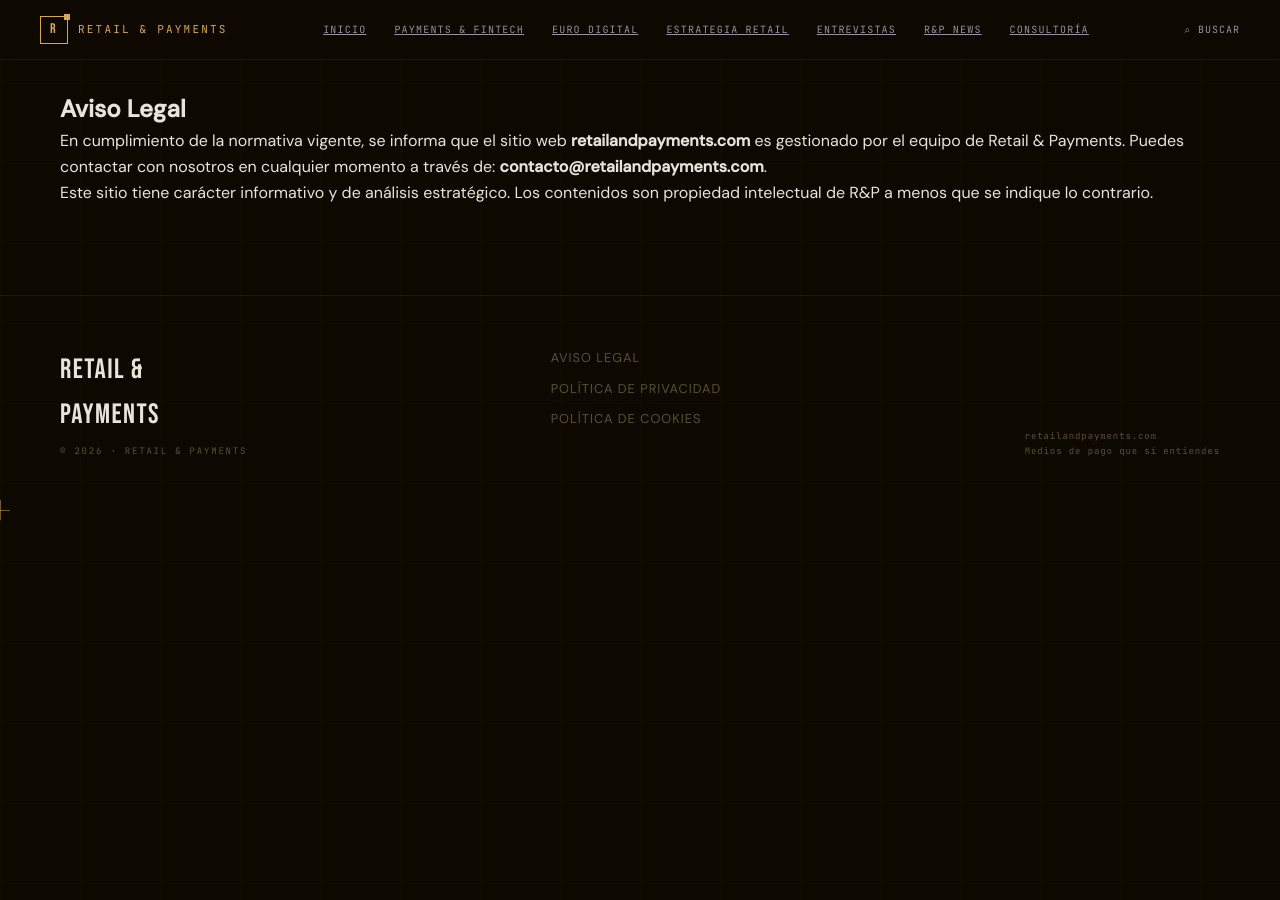
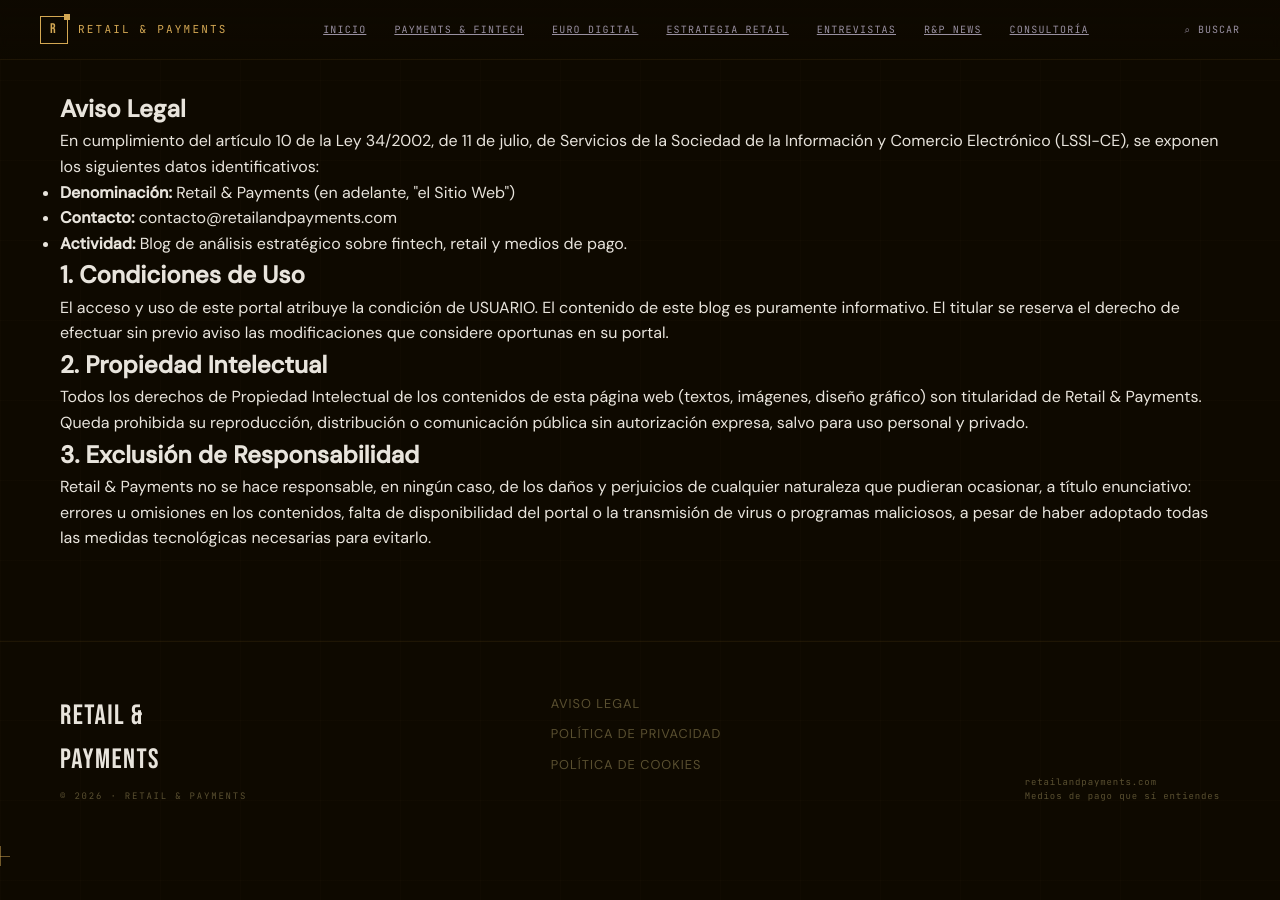
Before and after one commit to marcmonf/retailandpayments, a Jekyll site: the page built from legal/aviso-legal.html, in a window 1280 px wide. Built offline with Jekyll 4.4.1, drawn with Linux system fonts in a browser that asks for light colours.

Commit message:
Update aviso-legal.html

```diff
--- a/legal/aviso-legal.html
+++ b/legal/aviso-legal.html
@@ -4,6 +4,20 @@
 ---
 <article class="blog-section page-in">
   <h1>Aviso Legal</h1>
-  <p>En cumplimiento de la normativa vigente, se informa que el sitio web <strong>retailandpayments.com</strong> es gestionado por el equipo de Retail & Payments. Puedes contactar con nosotros en cualquier momento a través de: <strong>contacto@retailandpayments.com</strong>.</p>
-  <p>Este sitio tiene carácter informativo y de análisis estratégico. Los contenidos son propiedad intelectual de R&P a menos que se indique lo contrario.</p>
+  <p>En cumplimiento del artículo 10 de la Ley 34/2002, de 11 de julio, de Servicios de la Sociedad de la Información y Comercio Electrónico (LSSI-CE), se exponen los siguientes datos identificativos:</p>
+
+  <ul>
+    <li><strong>Denominación:</strong> Retail & Payments (en adelante, "el Sitio Web")</li>
+    <li><strong>Contacto:</strong> contacto@retailandpayments.com</li>
+    <li><strong>Actividad:</strong> Blog de análisis estratégico sobre fintech, retail y medios de pago.</li>
+  </ul>
+
+  <h2>1. Condiciones de Uso</h2>
+  <p>El acceso y uso de este portal atribuye la condición de USUARIO. El contenido de este blog es puramente informativo. El titular se reserva el derecho de efectuar sin previo aviso las modificaciones que considere oportunas en su portal.</p>
+
+  <h2>2. Propiedad Intelectual</h2>
+  <p>Todos los derechos de Propiedad Intelectual de los contenidos de esta página web (textos, imágenes, diseño gráfico) son titularidad de Retail & Payments. Queda prohibida su reproducción, distribución o comunicación pública sin autorización expresa, salvo para uso personal y privado.</p>
+
+  <h2>3. Exclusión de Responsabilidad</h2>
+  <p>Retail & Payments no se hace responsable, en ningún caso, de los daños y perjuicios de cualquier naturaleza que pudieran ocasionar, a título enunciativo: errores u omisiones en los contenidos, falta de disponibilidad del portal o la transmisión de virus o programas maliciosos, a pesar de haber adoptado todas las medidas tecnológicas necesarias para evitarlo.</p>
 </article>
```
